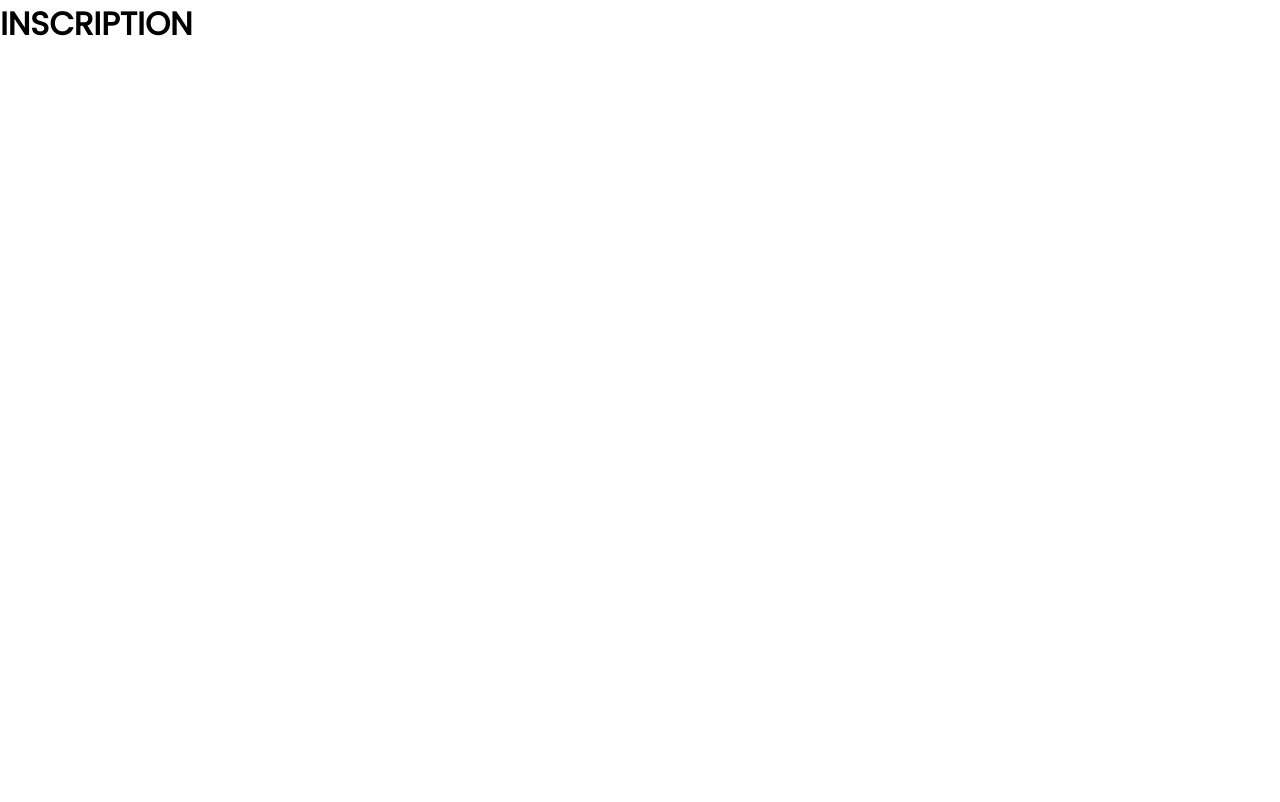
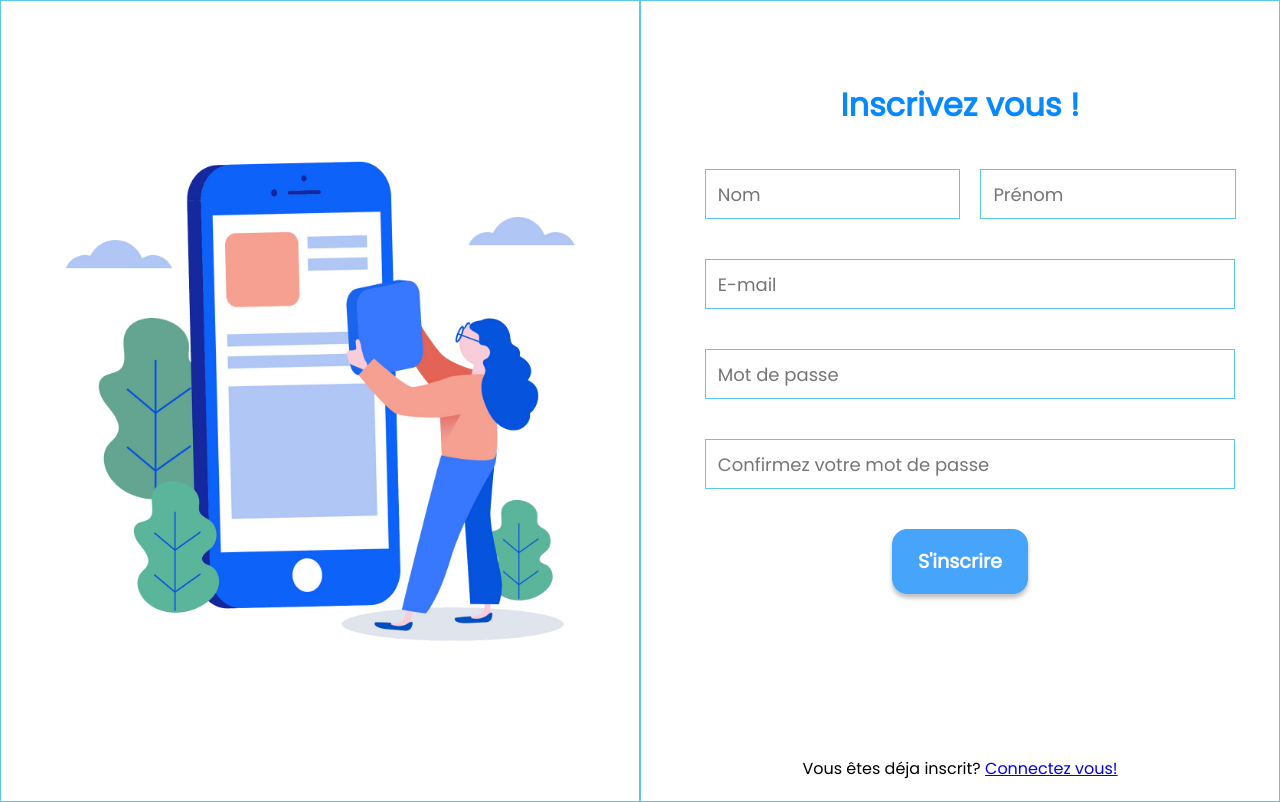
Before and after one commit to axel2710l/bank-app, a React (Create React App) app: page /sign-up in a window 1280 px wide. Built offline with nearby package versions, Linux system fonts and the light colour scheme.

Commit message:
page inscription

```diff
--- a/src/Components/SidebarAdmin.js
+++ b/src/Components/SidebarAdmin.js
@@ -0,0 +1,22 @@
+import React from "react";
+// import { NavLink } from "react-router-dom";
+import "../index.scss";
+import Avatar from "../Images/Avatar.png";
+
+const SidebarAdmin = () => {
+  return (
+    <div className="sidebar">
+      <div className="photo">
+        <img src={Avatar} alt="photo de profil" />
+      </div>
+      <h3>Jhon Doe</h3>
+      <p>id: xxx-xxx-xxx</p>
+      <p className="email">test@test.com</p>
+
+
+      <button>Déconnexion</button>
+    </div>
+  );
+};
+
+export default SidebarAdmin;
--- a/src/Pages/Inscription.js
+++ b/src/Pages/Inscription.js
@@ -1,11 +1,67 @@
-import React from 'react';
+import React from "react";
+// import "../index.scss";
+import "../Styles/Inscription.scss";
+import { NavLink } from "react-router-dom";
+
+import image from "../Images/Inscription.png";
 
 const Inscription = () => {
-    return (
-        <div>
-            <h1>INSCRIPTION</h1>
+  return (
+    <div id="inscription" className="container inscription">
+      <div className="image">
+        <img src={image} alt="" />
+      </div>
+      <div className="form-insc">
+        <div className="title">
+          <h1>Inscrivez vous !</h1>
         </div>
-    );
+
+        <form>
+          <div className="nom-prenom ">
+            <div className="half-width">
+              <input type="text" name="nom" id="nom" placeholder="Nom" />
+            </div>
+            <div className="half-width">
+              <input
+                type="text"
+                name="prenom"
+                id="prenom"
+                placeholder="Prénom"
+              />
+            </div>
+          </div>
+          <div className="full-width">
+            <input type="text" name="email" placeholder="E-mail" />
+          </div>
+          <div className="full-width">
+            <input
+              type="password"
+              name="password"
+              placeholder="Mot de passe "
+            />
+          </div>
+          <div className="full-width">
+            <input
+              type="password"
+              name="confirm-password"
+              placeholder="Confirmez votre mot de passe "
+            />
+          </div>
+          <div className="full-width">
+            <button className="btn">S'inscrire</button>
+          </div>
+          <div className="full-width sign-in">
+            <p>
+              Vous êtes déja inscrit?{" "}
+              <NavLink exact to="/sign-in" id="connexion_accueil">
+                Connectez vous!
+              </NavLink>
+            </p>
+          </div>
+        </form>
+      </div>
+    </div>
+  );
 };
 
 export default Inscription;
--- a/src/Pages/ProfilAdmin.js
+++ b/src/Pages/ProfilAdmin.js
@@ -0,0 +1,52 @@
+import React from "react";
+import SidebarAdmin from "../Components/SidebarAdmin";
+import '../Styles/ProfilClient.scss'
+import commande1 from '../Images/historiqueTransactions.png'
+import commande3 from '../Images/ListeClients.jpg'
+import commande2 from '../Images/DemandePret.jpg'
+import { NavLink } from "react-router-dom";
+
+const ProfilAdmin = () => {
+  return (
+    <div className="container" id="profil-client">
+      <div className="navbar">
+        <h2>Tableau de bord</h2>
+      </div>
+      <div className="colonne">
+        <SidebarAdmin />
+        <div className="contenu">
+            <h1>Bonjour Jhon, Que souhaitez vous faire ? </h1>
+            <div className="commandes">
+
+                <div className="commande">
+                <NavLink exact to="/Admin/Historique">
+                    <img src={commande1} alt="Historique des transactions" id="img-transactions" />
+                    <h3>Historique des transactions</h3>
+                    </NavLink>
+                </div>
+
+
+
+                <div className="commande">
+                <NavLink exact to="/Admin/Pret">
+                    <img src={commande2} alt="Gerer les demandes de pret" />
+                    <h3>Gérer les Demandes de Pret</h3>
+                    </NavLink>
+                </div>
+
+
+                <div className="commande">
+                <NavLink exact to="/Admin/ListeClients">
+                    <img src={commande3} alt="Liste des clients " id="img-liste" />
+                    <h3>Liste des Clinents </h3>
+                    </NavLink>
+                </div>
+
+            </div>
+        </div>
+      </div>
+    </div>
+  );
+};
+
+export default ProfilAdmin;
--- a/src/Pages/ProfilClient.js
+++ b/src/Pages/ProfilClient.js
@@ -1,15 +1,51 @@
-import React from 'react';
+import React from "react";
 import SidebarClient from "../Components/SidebarClient";
+import "../Styles/ProfilClient.scss";
+import commande1 from "../Images/Retraitdepot.jpg";
+import commande2 from "../Images/Transfert.jpg";
+import commande3 from "../Images/DemandePret.jpg";
+import { NavLink } from "react-router-dom";
+
 const ProfilClient = () => {
-    return (
-        <div className='container'>
-        <div className='navbar'><h2>Tableau de bord</h2></div>
-        <div className='colonne'>
-            <SidebarClient/>
-            <div className='contenu'> CONTENU</div>
+  // const {nom = 'Jhon', prenom = 'DOE'} = data;
+  return (
+
+    <div className="container" id="profil-client">
+      <div className="navbar">
+        <h2>Tableau de bord</h2>
+      </div>
+      <div className="colonne">
+        <SidebarClient />
+        <div className="contenu">
+          <h1>Bonjour Jhon, Que souhaitez vous faire ? </h1>
+          <div className="commandes">
+            <div className="commande">
+              <NavLink exact to="/User/DepotRetrait">
+                <img
+                  src={commande1}
+                  alt="Retrait et Virement"
+                  id="img-retrait"
+                />
+                <h3>Virement ou Versement</h3>
+              </NavLink>
+            </div>
+            <div className="commande">
+              <NavLink exact to="/User/Transfert">
+                <img src={commande2} alt="Transfert" />
+                <h3>Transfert d'Argent</h3>
+              </NavLink>
+            </div>
+            <div className="commande">
+              <NavLink exact to="/User/DemandePret">
+                <img src={commande3} alt="Demande de pret" />
+                <h3>Demande de prêt Banquaire </h3>
+              </NavLink>
+            </div>
+          </div>
         </div>
-        </div >
-    );
+      </div>
+    </div>
+  );
 };
 
 export default ProfilClient;
--- /dev/null
+++ b/src/Styles/Inscription.scss
@@ -0,0 +1,123 @@
+
+   $font-1: "Poppins", sans-serif;
+   $color-principale: #46a4fb;
+   $color-secondaire: #58c8eb;
+   $color-titre: #0888ff;
+   $color-option: #084a87;
+
+
+.inscription{
+
+    // background-color: black;
+    // color: red;
+    display: flex;
+    .image{
+        border: $color-secondaire 1px solid;
+        width: 50%;
+        height: 100vh;
+        margin: 0;
+        // background-color: aquamarine;
+        display: flex;
+        img{
+            width: 80%;
+            margin: auto;
+            align-items: center;
+        }
+    }
+    .form-insc{
+        position: relative;
+        // display: flex;
+        width: 50%;
+        height: 100vh;
+        border: $color-secondaire 1px solid;
+        margin: 0;
+        .title{
+            width: 100%;
+            h1{
+                color: $color-titre;
+                margin: auto;
+                width: max-content;
+                margin-top: 10vh;
+            }
+        }
+
+        form{
+            width: 100%;
+
+            input{
+                border-radius: 0;
+                border: 1px $color-secondaire solid;
+                font-size: 18px;
+                padding: 0 12px;
+            }
+            input::placeholder{
+               font-size: 18px;
+                // margin: 0 12px;
+                // color: red;
+            }
+
+            .nom-prenom{
+                margin-top: 2.5rem;
+                display: grid;
+                grid-template-columns: 1fr 1fr;
+                width: 80%;
+                margin-left: 10%;
+                .half-width{
+                    // width: 50%;
+                    margin: 0;
+                    input{
+                        width: 90%;
+                        height: 3rem;
+                    }
+                    #prenom{
+                        margin-right: 10px;
+                        margin-left: 8%;
+                    }
+                }
+
+            }
+            .full-width{
+                width: 100%;
+                input{
+                    width: 79%;
+                    margin-left: 10%;
+                    margin-top: 2.5rem;
+                    height: 3rem;
+                }
+            }
+
+            .btn {
+                margin-left: 50%;
+                transform: translateX(-50%);
+                margin-top: 2.5rem;
+                padding: 17px 25px;
+                width: 30%px;
+                font-size: 1.2em;
+                border-radius: 15px;
+                color: white;
+                font-weight: bold;
+                background-color: $color-principale;
+                border: $color-principale 1px solid;
+                box-shadow: 0px 4px 4px rgba(0, 0, 0, 0.25);
+
+              }
+              .btn:hover {
+                filter: brightness(110%);
+                transition: 0.1s ease-in-out;
+              }
+
+
+        }
+        .sign-in{
+            position: absolute;
+            bottom: 20px;
+            text-align: center;
+            // left: 50%;
+            // transform: translateX(-50%);
+        }
+
+        // background-color: burlywood;
+
+    }
+
+}
--- /dev/null
+++ b/src/Styles/ProfilClient.scss
@@ -0,0 +1,60 @@
+@import url("https://fonts.googleapis.com/css2?family=Poppins:wght@400&display=swap");
+
+$font-1: "Poppins", sans-serif;
+$color-principale: #46a4fb;
+$color-secondaire: #58c8eb;
+$color-titre: #0888ff;
+$color-option: #084a87;
+
+#profil-client {
+  .contenu {
+    h1 {
+      color: $color-titre;
+      margin: 3rem auto;
+      width: max-content;
+    }
+    .commandes {
+        width: 100%;
+        display: flex;
+        justify-content: space-around;
+      .commande {
+        border: 2px $color-secondaire solid;
+        width: 27%;
+        height: 60vh;
+        position: relative;
+        img{
+            width: 90%;
+            margin: 30px 0;
+            margin-left: 50%;
+            transform: translateX(-50%);
+        }
+        #img-transactions{
+            margin-top: 0;
+            width: 80%;
+        }
+        #img-liste{
+            width: 100%;
+            margin-top: 70px;
+        }
+        h3{
+            transition: all 0.3s ease 0s;
+            position: absolute;
+            width: max-content;
+            bottom: 3rem;
+            left: 50%;
+            transform: translateX(-50%);
+            // margin: 10px auto;
+            color: $color-principale;
+        }
+      }
+      .commande:hover{
+        border: 3px $color-secondaire solid;
+        cursor: pointer;
+        h3{
+            transform: translateX(-50%) scale(1.2) translateY(-20px);
+            transition: all 0.3s ease 0s;
+        }
+      }
+    }
+  }
+}
```
Also changed, not shown: 1 other file (tests, documents, lock files or other folders).
